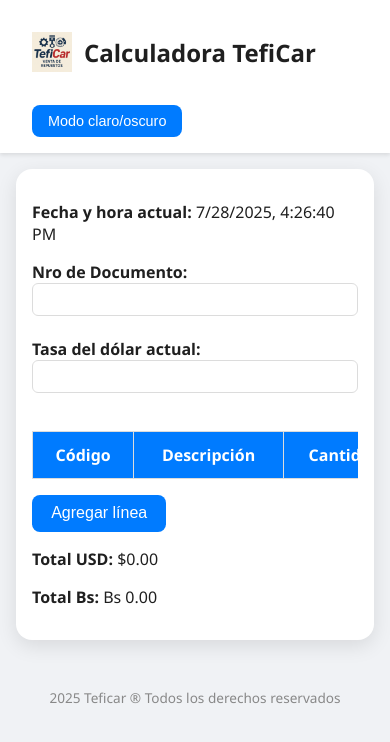
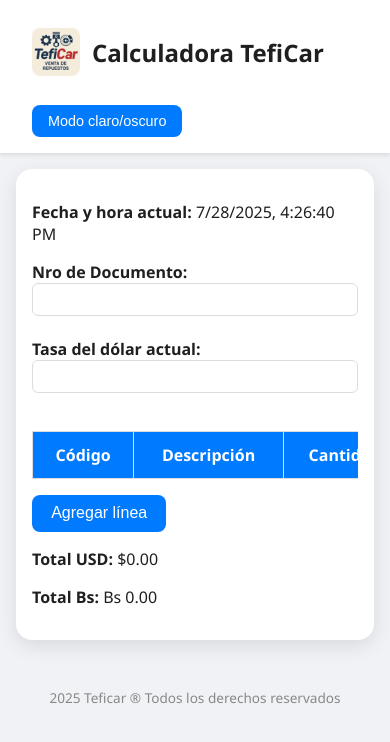
Before and after one commit to rteranmartech/hortifrutsitio, a plain HTML site: page index.html in a window 390 px wide. Drawn offline with Linux system fonts and the light colour scheme.

Commit message:
index.html

```diff
--- a/index.html
+++ b/index.html
@@ -88,7 +88,9 @@
       gap: 0.75rem;
     }
     .logo-container img {
-      height: 40px;
+      height: 64px;
+      width: auto;
+      border-radius: 8px;
     }
     .modo-btn {
       background-color: var(--primary);
@@ -162,6 +164,9 @@
         flex-direction: column;
         align-items: flex-start;
       }
+      .logo-container img {
+        height: 48px;
+      }
     }
   </style>
 </head>
```
